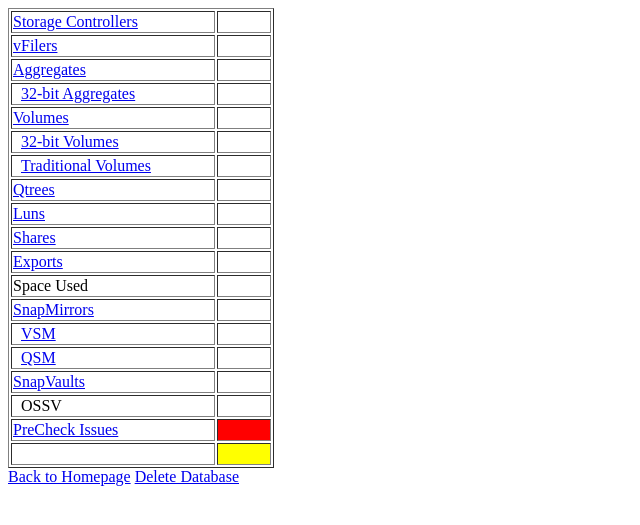
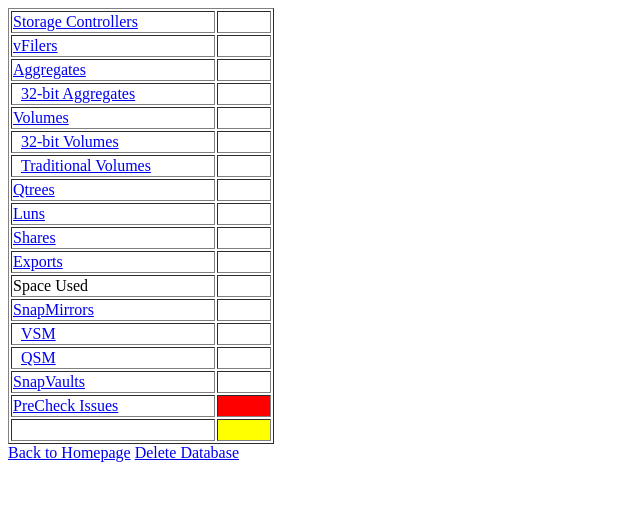
Before and after one commit to schmots1/force-7mtt, a Flask app: template templates/dashboard.html in a window 1280 px wide. Shown: the top 525 px of the page, without its empty margins (0-640 px from the left). Run offline with Flask 2, Linux system fonts and the light colour scheme; the template is opened without the code that fills it, so the values that code supplies are empty.

Commit message:
Edited to remove OSSV

```diff
--- a/templates/dashboard.html
+++ b/templates/dashboard.html
@@ -134,14 +134,6 @@
 	</tr>
 	<tr>
 		<td>
-			&nbsp&nbspOSSV
-		</td>
-		<td>
-			&nbsp{{ ossv_count }}
-		</td>
-	</tr>
-	<tr>
-		<td>
 			<a href="{{ url_for('precheck',database = database) }}">PreCheck Issues</a>
 		</td>
 		<td bgcolor=red>
```
